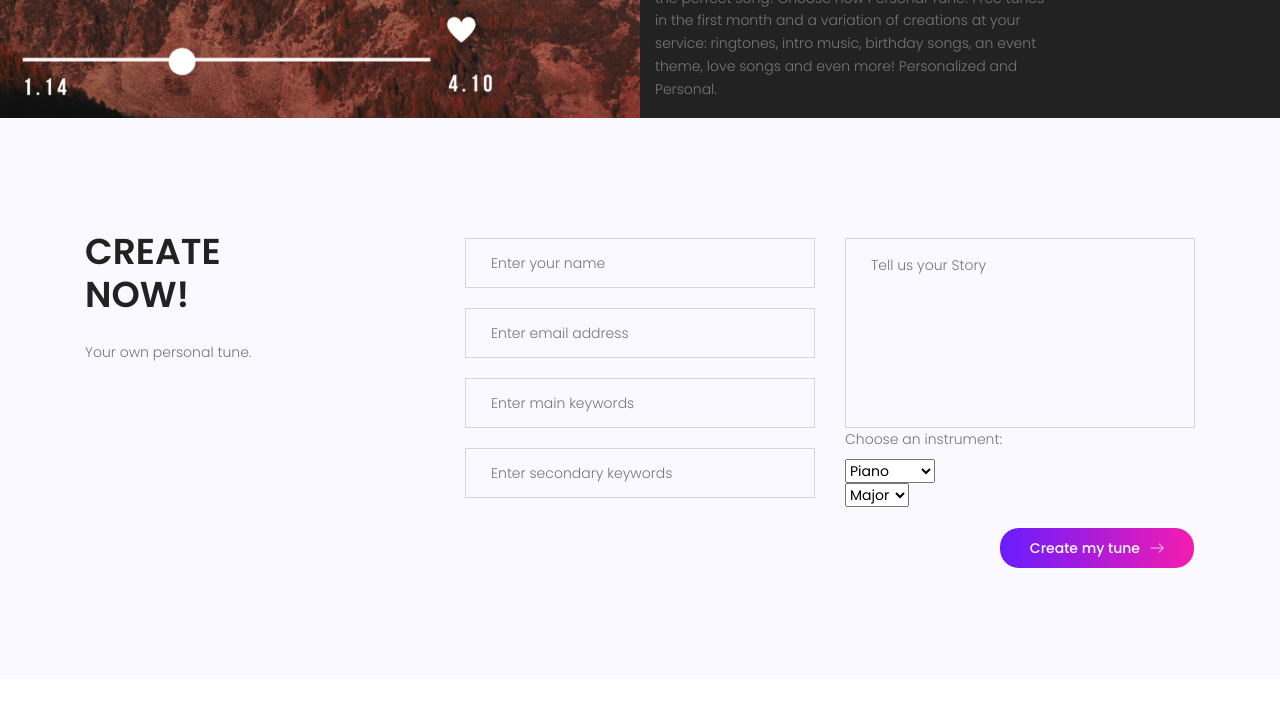
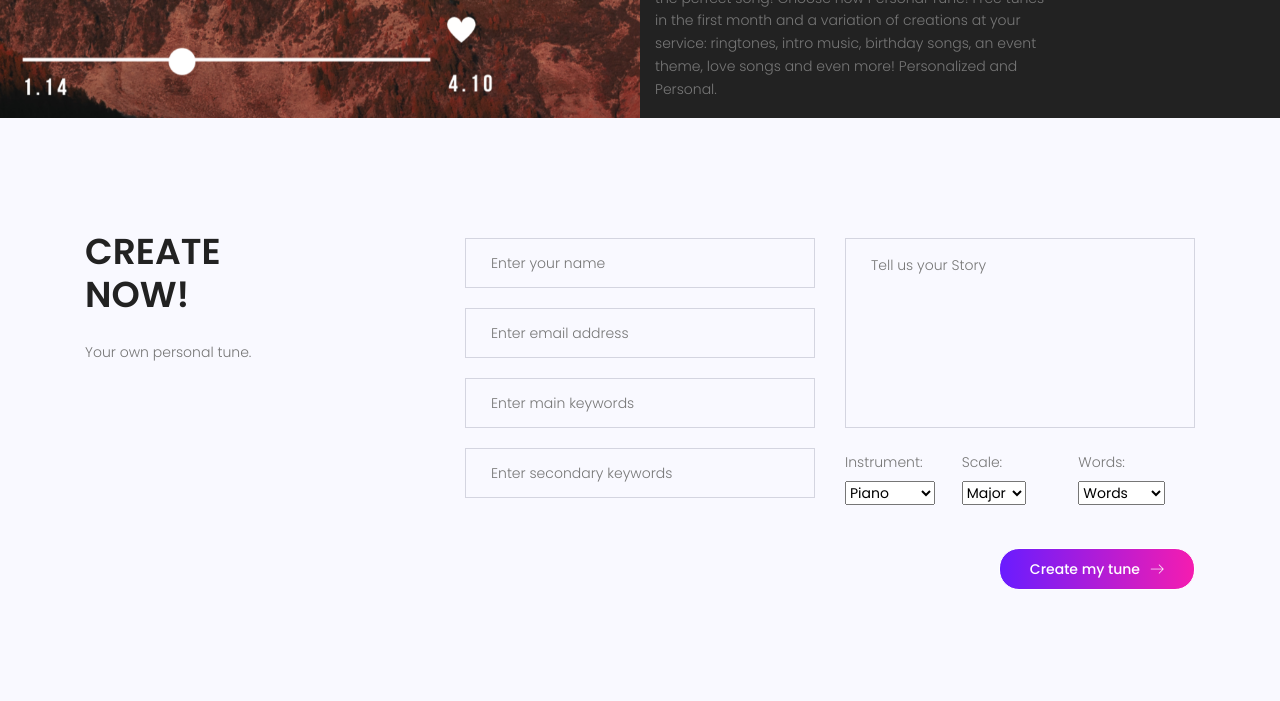
Before and after one commit to aircleanapp/personaltune, a plain HTML site: page index.html in a window 1280 px wide. Shown: the part 3555-4256 px from the top of the page. Drawn offline with nearby package versions, Linux system fonts and the light colour scheme.

Commit message:
arrange new form

```diff
--- a/index.html
+++ b/index.html
@@ -275,22 +275,41 @@
 											<input id="main" name="entry.932231184" placeholder="Enter main keywords"  onfocus="this.placeholder = ''" onblur="this.placeholder = 'Enter main keywords'" class="common-input mt-20" type="text">	<input id="secondary" name="entry.1484756160" placeholder="Enter secondary keywords"  onfocus="this.placeholder = ''" onblur="this.placeholder = 'Enter secondary keywords'" class="common-input mt-20" type="text">
 										</div>
 										<div class="col-lg-6">
-											<textarea class="common-textarea mt-20" id="ftext" placeholder="Tell us your Story" name="entry.210928057" onfocus="this.placeholder = ''" onblur="this.placeholder = 'Tell us your Story'" required></textarea>
+											<textarea class="common-textarea mt-20" id="ftext" placeholder="Tell us your Story" name="entry.210928057" onfocus="this.placeholder = ''" onblur="this.placeholder = 'Tell us your Story'" required></textarea><br>
 											<!--<textarea id="pushToken" class="js-subscription-json hid" type="text" ></textarea>-->
 											<!--<span id="fthx" class="hid"></span>-->
-											<label for="instruments">Choose an instrument:</label>
+                                            <div class="container">
+					                           <div class="row">
+                                                    <div class="col-lg-4 col-md-4 no-padding">
+                                                        <label for="instruments">Instrument:</label>
                                                         <select id="instrument" name="entry.1577525026">
                                                           <option value="Piano">Piano</option>
                                                           <option value="Guitar">Guitar</option>
                                                           <option value="Electronic">Electronic</option>
                                                         </select>
+                                                        <br>
+                                                    </div>
 
+                                                    <div class="col-lg-4 col-md-4 no-padding">
+                                                        <label for="scale">Scale:</label>
                                                         <select id="scale" name="entry.1134490887">
                                                          <option value="Major">Major</option>
                                                          <option value="Minor">Minor</option>
                                                          <option value="Remix">Remix</option>
                                                         </select>
+                                                        <br>
+                                                    </div>
 
+                                                    <div class="col-lg-4 col-md-4 no-padding">
+                                                        <label for="scale">Words:</label>
+                                                        <select id="scale" name="entry.1032847514">
+                                                         <option value="Words">Words</option>
+                                                         <option value="No words">No words</option>
+                                                        </select>
+                                                        <br>
+                                                    </div>
+                                                </div>
+                                            </div>
 											<button class="primary-btn d-inline-flex align-items-center mt-20" onclick="submitted=true"><span class="mr-10">Create my tune</span><span class="lnr lnr-arrow-right"></span></button> <br>
 											<div id="fthx" class="alert-msg"></div>
 										</div>
```
Lines whose indentation alone changed are shown as unchanged.
